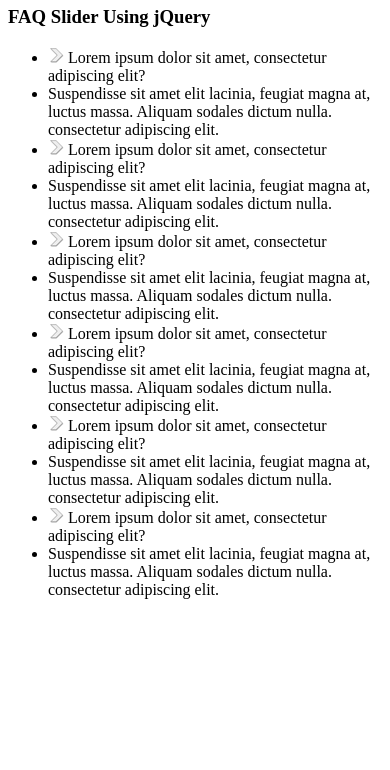
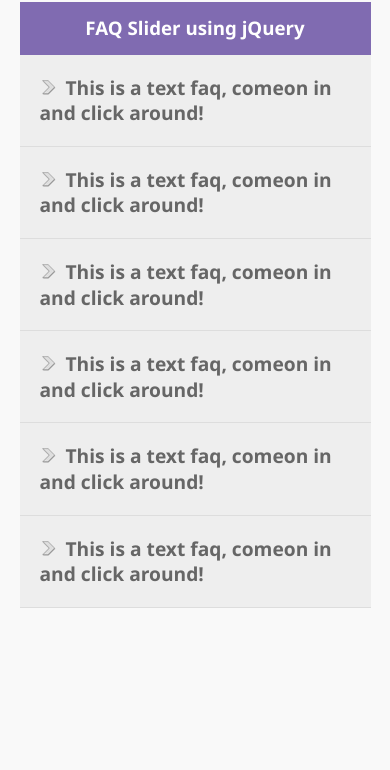
Before and after one commit to alvalle09/faq_slider, a plain HTML site: page index.html in a window 390 px wide. Shown: the part 74-844 px from the top of the page. Drawn offline with nearby package versions, Linux system fonts and the light colour scheme.

Commit message:
final commit, basic slider using jquery, css media query

```diff
--- a/css/style.css
+++ b/css/style.css
@@ -0,0 +1,75 @@
+* {
+    margin: 0;
+    padding: 0;
+
+}
+
+body {
+    font-family: 'Segoe UI', Tahoma, Geneva, Verdana, sans-serif;
+    color: #666;
+    font-size: 16px;
+    background: #f9f9f9;
+    line-height: 1.6em;
+}
+
+ul, li {
+    list-style: none;
+}
+
+#container {
+    width: 60%;
+    margin: 30px auto;
+    overflow: auto;
+}
+
+h1 {
+    text-align: center;
+    margin-bottom: 20px;
+
+}
+
+img {
+    padding-right: 10px;
+}
+
+.title {
+    height: 40px;
+    background: #806bb1;
+    color: #fff;
+    text-align: center;
+    padding-top: 13px;
+}
+
+/* apply to all li items */
+.faq li {
+    padding: 20px;
+}
+
+/* apply to li question items */
+.faq li.q {
+    background: #eee;
+    font-weight: bold;
+    font-size: 120%;
+    border-bottom: 1px #ddd solid;
+    cursor: pointer;
+}
+
+.faq li.a {
+    background: #ddd;
+    display: none; /* hide answers initially */
+
+}
+
+.rotate {
+    -moz-transform: rotate(90deg);
+    -webkit-transform: rotate(90deg);
+    transform: rotate(90deg);
+}
+
+/* when window is less than 800px, set container width to 90% instead of 60%*/
+/* helps with responsiveness */
+@media(max-width: 800px) {
+    #container {
+        width: 90%;
+    }
+}
--- a/index.html
+++ b/index.html
@@ -1,6 +1,9 @@
 <!DOCTYPE html>
-<html>
+<html lang="en">
 <head>
+    <meta charset="UTF-8">
+    <meta name="viewport" content="width=device-width, initial-scale=1.0">
+    <meta http-equiv="X-UA-Compatible" content="ie=edge">
     <title>FAQ Slider</title>
     <link rel="stylesheet" href="css/style.css">
     <script src="https://ajax.googleapis.com/ajax/libs/jquery/1.11.1/jquery.min.js"></script>
@@ -8,27 +11,31 @@
 </head>
 <body>
     <div id="container">
-			<h1>jQuery FAQ Slider</h1>
-			<div class="title"><h3>FAQ Slider Using jQuery</h3></div>
+        <h1>JQuery FAQ Slider</h1>
+        <div class="title">
+            <h3>FAQ Slider using jQuery</h3>
+        </div>
+
         <ul class="faq">
-				<li class="q"><img src="img/arrow.png"> Lorem ipsum dolor sit amet, consectetur adipiscing elit?</li>
-				<li class="a">Suspendisse sit amet elit lacinia, feugiat magna at, luctus massa. Aliquam sodales dictum nulla. consectetur adipiscing elit.</li>
+            <li class="q"><img src="img/arrow.png">This is a text faq, comeon in and click around!</li>
+            <li class="a">This would be an answer to a very important question</li>
 
-				<li class="q"><img src="img/arrow.png"> Lorem ipsum dolor sit amet, consectetur adipiscing elit?</li>
-				<li class="a">Suspendisse sit amet elit lacinia, feugiat magna at, luctus massa. Aliquam sodales dictum nulla. consectetur adipiscing elit.</li>
+            <li class="q"><img src="img/arrow.png">This is a text faq, comeon in and click around!</li>
+            <li class="a">This would be an answer to a very important question</li>
 
-				<li class="q"><img src="img/arrow.png"> Lorem ipsum dolor sit amet, consectetur adipiscing elit?</li>
-				<li class="a">Suspendisse sit amet elit lacinia, feugiat magna at, luctus massa. Aliquam sodales dictum nulla. consectetur adipiscing elit.</li>
+            <li class="q"><img src="img/arrow.png">This is a text faq, comeon in and click around!</li>
+            <li class="a">This would be an answer to a very important question</li>
 
-				<li class="q"><img src="img/arrow.png"> Lorem ipsum dolor sit amet, consectetur adipiscing elit?</li>
-				<li class="a">Suspendisse sit amet elit lacinia, feugiat magna at, luctus massa. Aliquam sodales dictum nulla. consectetur adipiscing elit.</li>
+            <li class="q"><img src="img/arrow.png">This is a text faq, comeon in and click around!</li>
+            <li class="a">This would be an answer to a very important question</li>
 
-				<li class="q"><img src="img/arrow.png"> Lorem ipsum dolor sit amet, consectetur adipiscing elit?</li>
-				<li class="a">Suspendisse sit amet elit lacinia, feugiat magna at, luctus massa. Aliquam sodales dictum nulla. consectetur adipiscing elit.</li>
+            <li class="q"><img src="img/arrow.png">This is a text faq, comeon in and click around!</li>
+            <li class="a">This would be an answer to a very important question</li>
 
-				<li class="q"><img src="img/arrow.png"> Lorem ipsum dolor sit amet, consectetur adipiscing elit?</li>
-				<li class="a">Suspendisse sit amet elit lacinia, feugiat magna at, luctus massa. Aliquam sodales dictum nulla. consectetur adipiscing elit.</li>
+            <li class="q"><img src="img/arrow.png">This is a text faq, comeon in and click around!</li>
+            <li class="a">This would be an answer to a very important question</li>
         </ul>
     </div>
+
 </body>
 </html>
--- a/js/script.js
+++ b/js/script.js
@@ -0,0 +1,20 @@
+//Accordion
+
+var action = "click";
+var speed="500";
+
+$(document).ready(function() {
+    $('li.q').on(action, function(){ /* replaced .on('click') with .on(action)  */
+        // Get next element
+        $(this).next()
+        .slideToggle(speed)
+            .siblings('li.a')  /* next 2 lines collapse any open sliders  */
+            .slideUp();
+        // get image for active question
+        var img = $(this).children('img');
+        // Remove the 'rotate' class
+        $('img').not(img).removeClass('rotate');
+        // Toggle rotate class
+        img.toggleClass('rotate');
+    });
+});
```
Lines whose indentation alone changed are shown as unchanged.
